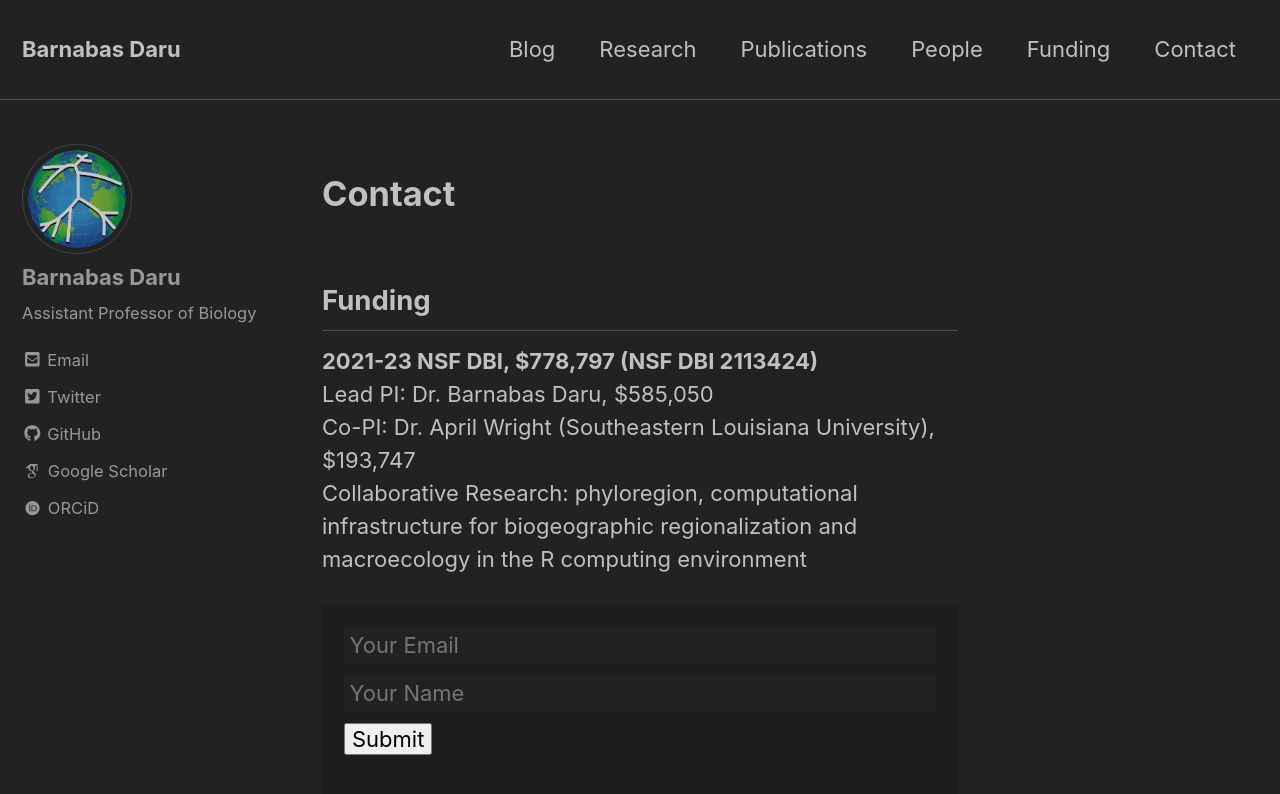
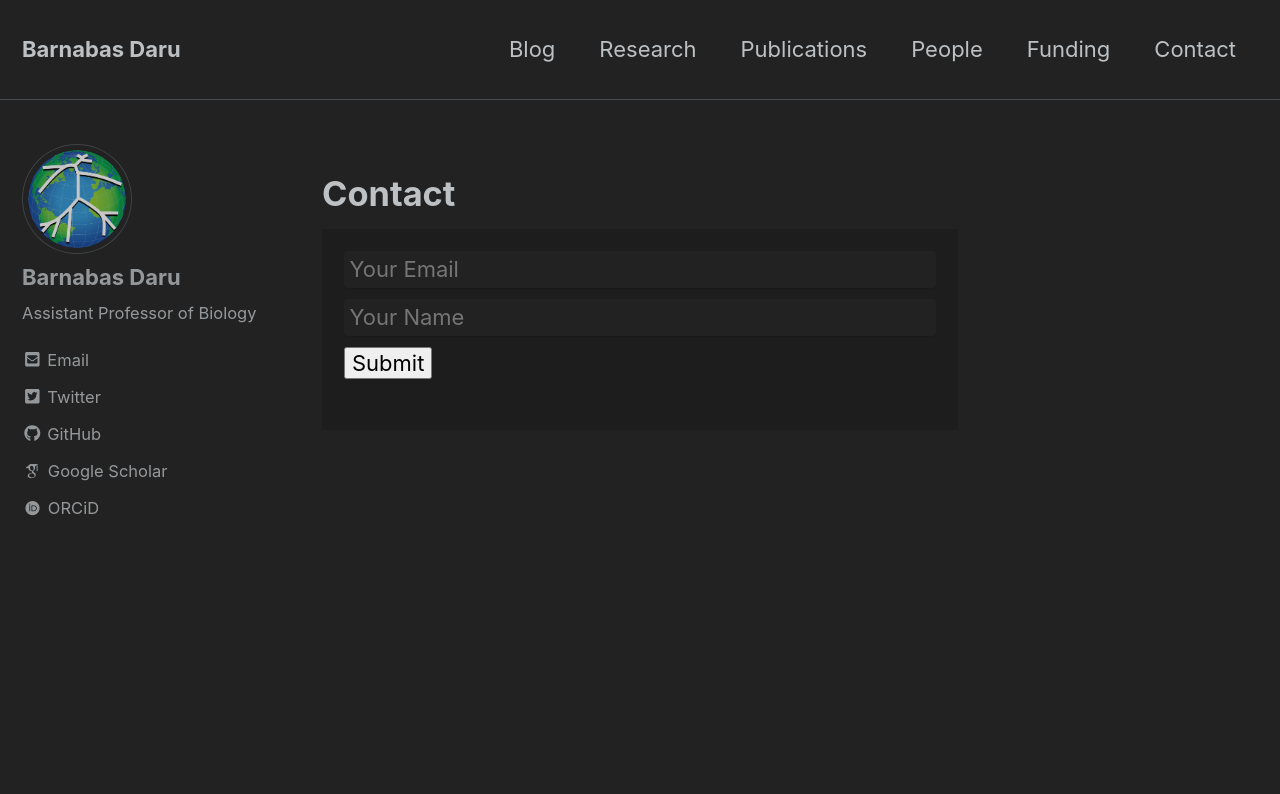
Before and after one commit to darunabas/darulab.github.io, a Jekyll site: the page built from _pages/contact.md, in a window 1280 px wide and 900 px high. Shown: the top 794 px of the window. Built offline with Jekyll 4.4.1, drawn with Linux system fonts in a browser that asks for light colours; nearby versions of some CDN libraries; some web fonts are replaced.

Commit message:
Update contact.md

```diff
--- a/_pages/contact.md
+++ b/_pages/contact.md
@@ -9,12 +9,6 @@ permalink: /contact/
 categories: []
 tags: []
 ---
-## Funding
-
-**2021-23 NSF DBI, $778,797 (NSF DBI 2113424)**
-Lead PI: Dr. Barnabas Daru, $585,050
-Co-PI: Dr. April Wright (Southeastern Louisiana University), $193,747
-Collaborative Research: phyloregion, computational infrastructure for biogeographic regionalization and macroecology in the R computing environment
 
 <form accept-charset="UTF-8" action="https://formkeep.com/f/2abd861ba4b6" method="POST">
   <input type="email" name="email" placeholder="Your Email">
```
